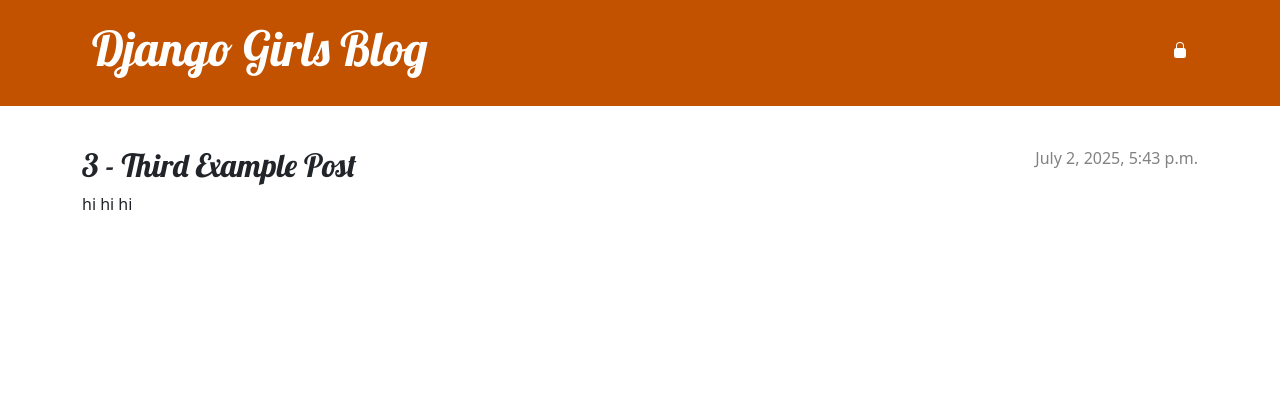
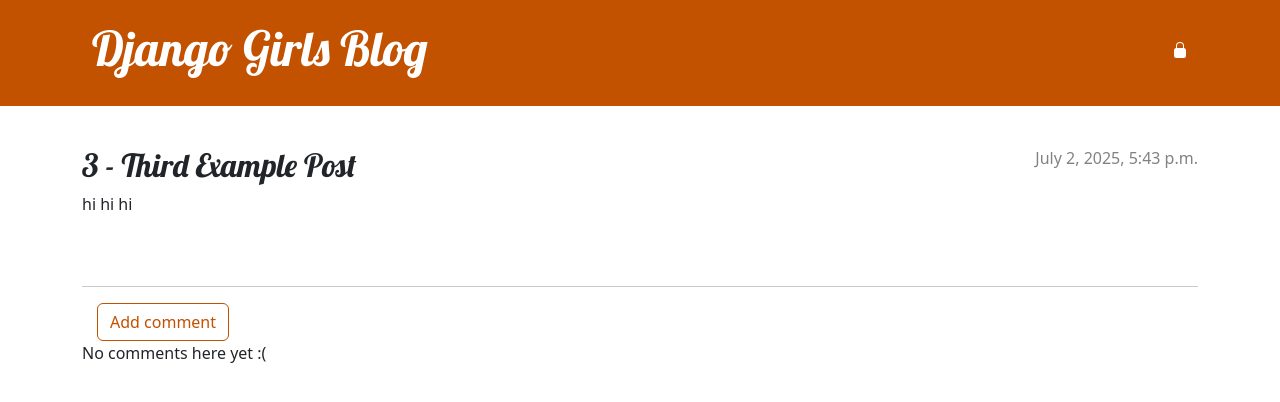
Before and after one commit to luckycelery/SDEV-220-M07-Tutorial, a Django app: page /post/3/ in a window 1280 px wide. Shown: the top 402 px of the page. Run offline with Django 5.2, Linux system fonts and the light colour scheme; data comes from the database, SQL or seed files in the repository; both versions use the stored data as it was after the commit.

Commit message:
create comment model

```diff
--- a/blog/admin.py
+++ b/blog/admin.py
@@ -1,4 +1,5 @@
 from django.contrib import admin
-from .models import Post
+from .models import Post, Comment
 
 admin.site.register(Post)
+admin.site.register(Comment)
--- a/blog/models.py
+++ b/blog/models.py
@@ -15,3 +15,20 @@ class Post(models.Model):
 
     def __str__(self):
         return self.title
+
+    def approved_comments(self):
+        return self.comments.filter(approved_comment=True)
+
+class Comment(models.Model):
+    post = models.ForeignKey('blog.Post', on_delete=models.CASCADE, related_name='comments')
+    author = models.CharField(max_length=200)
+    text = models.TextField()
+    created_date = models.DateTimeField(default=timezone.now)
+    approved_comment = models.BooleanField(default=False)
+
+    def approve(self):
+        self.approved_comment = True
+        self.save()
+
+    def __str__(self):
+        return self.text
--- a/blog/static/css/blog.css
+++ b/blog/static/css/blog.css
@@ -82,3 +82,7 @@ small a:visited {
     color: #ffffff;
     text-decoration: none;
 }
+
+.comment {
+    margin: 20px 0px 20px 20px;
+}
--- a/blog/templates/blog/post_detail.html
+++ b/blog/templates/blog/post_detail.html
@@ -12,11 +12,11 @@
             </a>
         {% endif %}
     </aside>
+
     {% if post.published_date %}
         <div class="date">
             {{ post.published_date }}
         </div>
-
     {% else %}
         <aside class="actions">
             <form method="post" action="{% url 'post_publish' pk=post.pk %}">
@@ -25,7 +25,34 @@
             </form>
         </aside>
     {% endif %}
+
     <h2>{{ post.title }}</h2>
     <p>{{ post.text|linebreaksbr }}</p>
 </article>
+
+<hr>
+
+<a class="btn btn-secondary" role="button" href="{% url 'add_comment_to_post' pk=post.pk %}">Add comment</a>
+
+{% for comment in post.comments.all %}
+    {% if user.is_authenticated or comment.approved_comment %}
+        <div class="comment">
+            <div class="date">
+                {{ comment.created_date }}
+                {% if not comment.approved_comment %}
+                    <a class="btn btn-default" href="{% url 'comment_remove' pk=comment.pk %}">
+                        {% include './icons/hand-thumbs-down.svg' %}
+                    </a>
+                    <a class="btn btn-default" href="{% url 'comment_approve' pk=comment.pk %}">
+                        {% include './icons/hand-thumbs-up.svg' %}
+                    </a>
+                {% endif %}
+            </div>
+            <strong>{{ comment.author }}</strong>
+            <p>{{ comment.text|linebreaks }}</p>
+        </div>
+    {% endif %}
+{% empty %}
+    <p>No comments here yet :(</p>
+{% endfor %}
 {% endblock %}
--- a/blog/urls.py
+++ b/blog/urls.py
@@ -9,4 +9,7 @@ urlpatterns = [
     path('drafts/', views.post_draft_list, name='post_draft_list'),
     path('post/<int:pk>/publish/', views.post_publish, name='post_publish'),
     path('post/<int:pk>/remove/', views.post_remove, name='post_remove'),
+    path('post/<int:pk>/comment/', views.add_comment_to_post, name='add_comment_to_post'),
+    path('comment/<int:pk>/approve/', views.comment_approve, name='comment_approve'),
+    path('comment/<int:pk>/remove/', views.comment_remove, name='comment_remove'),
 ]
--- a/blog/views.py
+++ b/blog/views.py
@@ -1,6 +1,6 @@
 from django.shortcuts import render
 from django.utils import timezone
-from .models import Post
+from .models import Post, Comment
 from django.shortcuts import render, get_object_or_404
 from .forms import PostForm
 from django.shortcuts import redirect
@@ -8,6 +8,9 @@ from django.contrib.auth.decorators import login_required
 from django.contrib.auth.views import LogoutView
 from django.contrib.auth import logout
 from django.shortcuts import redirect
+from .forms import PostForm, CommentForm
+
+
 
 def post_list(request):
     posts = Post.objects.filter(published_date__lte=timezone.now()).order_by('published_date')
@@ -70,3 +73,28 @@ def post_remove(request, pk):
 def custom_logout(request):
     logout(request)
     return redirect('post_list')  # Or use 'login' or '/' if you prefer
+
+def add_comment_to_post(request, pk):
+    post = get_object_or_404(Post, pk=pk)
+    if request.method == "POST":
+        form = CommentForm(request.POST)
+        if form.is_valid():
+            comment = form.save(commit=False)
+            comment.post = post
+            comment.save()
+            return redirect('post_detail', pk=post.pk)
+    else:
+        form = CommentForm()
+    return render(request, 'blog/add_comment_to_post.html', {'form': form})
+
+@login_required
+def comment_approve(request, pk):
+    comment = get_object_or_404(Comment, pk=pk)
+    comment.approve()
+    return redirect('post_detail', pk=comment.post.pk)
+
+@login_required
+def comment_remove(request, pk):
+    comment = get_object_or_404(Comment, pk=pk)
+    comment.delete()
+    return redirect('post_detail', pk=comment.post.pk)
```
Also changed, not shown: blog/forms.py (+7 -1 lines), blog/templates/blog/add_comment_to_post.html (added, +9 -0 lines), blog/templates/blog/post_list.html (+7 -6 lines), blog/migrations/0002_comment.py (added), blog/templates/blog/icons/hand-thumbs-down.svg (added), blog/templates/blog/icons/hand-thumbs-up.svg (added), db.sqlite3. Lines whose indentation alone changed are shown as unchanged.
